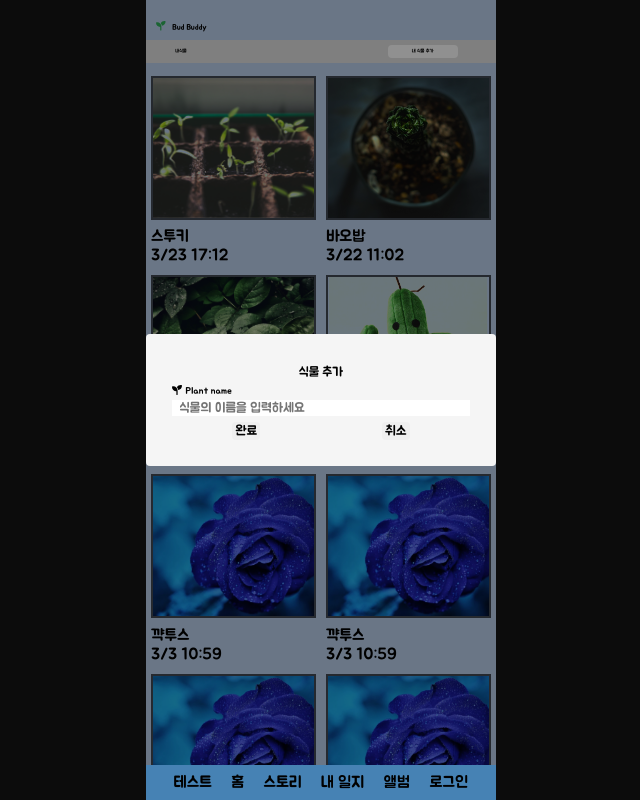
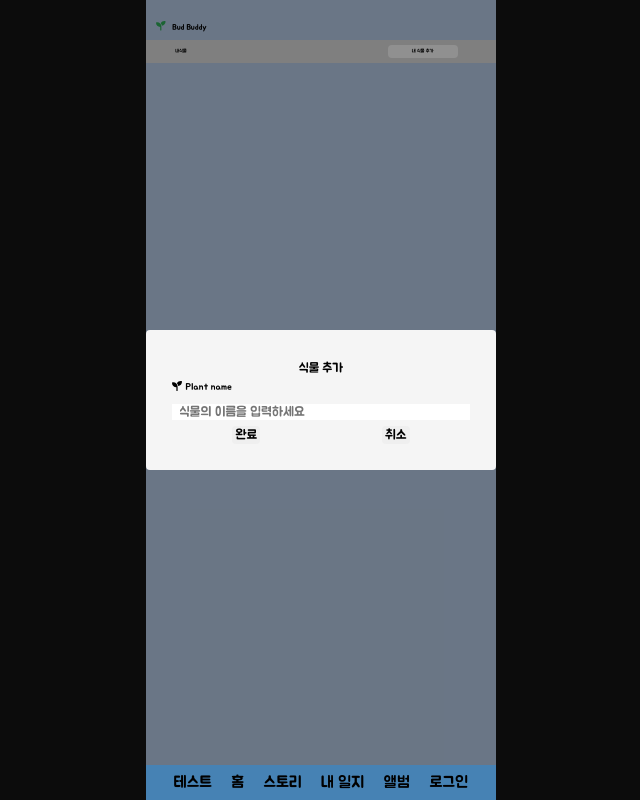
Before and after one commit to codestates/budbuddy, a React (Create React App) app in the folder client/: page /daily in a window 1280 px wide. Both pictures are taken after a click on the button "내 식물 추가". Shown: the top 800 px of the page, without its empty margins (319-959 px from the left). Built offline with nearby package versions, Linux system fonts and the light colour scheme.

Commit message:
Feat : 식물 등록시 예외처리
이미 존재하는 식물명 and
유효하지 않은 식물명(특수문자/공백/완성되지않은 한글) 일 경우 예외처리함

```diff
--- a/client/src/App.js
+++ b/client/src/App.js
@@ -45,7 +45,7 @@ const App = () => {
             <Routes>
               <Route path="/" element={<Home />} />
               <Route path="/story" element={<Story />} />
-              <Route path="/daily" element={<Daily />} />
+              <Route path="/daily" element={<Daily login={login} />} />
               <Route path="/album" element={<Album />} />
               <Route path="/signup" element={<Signup />} />
               {login ? <Route path="/mypage" element={<Mypage />} /> : <Route path="/login" element={<Login setLogin={setLogin} />} />}
--- a/client/src/components/PlantAddDialog.js
+++ b/client/src/components/PlantAddDialog.js
@@ -2,7 +2,7 @@ import React, { useRef, useEffect } from "react";
 import styled from "styled-components";
 import { FontAwesomeIcon } from "@fortawesome/react-fontawesome";
 import { faSeedling } from "@fortawesome/free-solid-svg-icons";
-
+import { validNickName } from "../modules/validation";
 const Layout = styled.div`
   display: flex;
   flex-direction: column;
@@ -119,10 +119,19 @@ const FormLayout = styled.form`
     color: snow;
     background-color: IndianRed;
   }
+
+  .chNick {
+    font-size: 3px;
+    padding: 4px;
+  }
+  > .invalid {
+    color: ${(props) => props.theme.textWaringColor};
+  }
 `;
 
 //closeFn requied이기 때문에 디폴트 값을 안넣음
 const PlantAddDialog = ({ open = false, closeFn, apiFn = "" }) => {
+  const checkNick = useRef(null);
   const popRef = useRef(null);
   const backRef = useRef(null);
 
@@ -136,15 +145,54 @@ const PlantAddDialog = ({ open = false, closeFn, apiFn = "" }) => {
   function resisterBud(e) {
     e.preventDefault();
     if (typeof apiFn === "function") {
-      console.log(e.target.budname.value);
-      apiFn();
+      const isValid = validNickName(e.target.budname.value);
+      console.log("valid nickname:::", e.target.budname.value, isValid);
+      if (isValid) {
+        apiFn(e.target.budname.value);
+        ClosePopup();
+      }
     }
-    ClosePopup();
   }
 
   function ClosePopup() {
     closeFn(false);
     popRef.current.className = "popup";
+  }
+
+  function onFocus(e) {
+    const name = e.target.name;
+    if (e.target.value !== "") return;
+    if (name === "budname") {
+      checkNick.current.className = "chNick ch";
+      return (checkNick.current.textContent = "완성된 한글 및 영문,숫자만 사용가능하며\n 1~14글자 사이여야합니다");
+    }
+  }
+
+  function onChange(e) {
+    const name = e.target.name;
+    if (e.target.value === "") {
+      onFocus(e);
+      return;
+    }
+    if (name === "budname") {
+      const isValid = validNickName(e.target.value);
+      if (!isValid) {
+        checkNick.current.textContent = "유효하지 않은 닉네임입니다";
+        checkNick.current.className = "chNick ch invalid";
+      } else {
+        checkNick.current.textContent = "";
+        checkNick.current.className = "chNick ch";
+      }
+    }
+  }
+
+  function onBlur(e) {
+    if (e.target.value !== "") {
+      return;
+    }
+
+    checkNick.current.textContent = "";
+    checkNick.current.className = "chNick ch";
   }
 
   return (
@@ -157,7 +205,8 @@ const PlantAddDialog = ({ open = false, closeFn, apiFn = "" }) => {
               <FontAwesomeIcon className="icon" icon={faSeedling} />
               <div className="text">Plant name</div>
             </div>
-            <input className="input-bud trans" placeholder="식물의 이름을 입력하세요" name="budname" />
+            <div ref={checkNick} className="chNick ch"></div>
+            <input className="input-bud trans" placeholder="식물의 이름을 입력하세요" name="budname" onFocus={onFocus} onChange={onChange} onBlur={onBlur} />
             <div className="btn-wrapper trans">
               <button className="open btn trans" type="submit">
                 완료
--- a/client/src/modules/validation.js
+++ b/client/src/modules/validation.js
@@ -18,10 +18,10 @@ export function validPassword(password) {
   const regExp = /^[A-Za-z0-9\W]{6,16}$/g;
   return regExp.test(password);
 }
-//첫글자는 영문이며 숫자 사용가능하지만\n 특수문자 및 한글 사용 불가입니다
+//완성된 한글 영문 숫자만 사용 가능하며 1~14글자 사이여야합니다
 export function validNickName(nickname) {
   nickname = removeSpace(nickname);
-  const regExp = /^[A-Za-z][^\W\s]{1,}[a-zA-Z0-9]*$/g;
+  const regExp = /^[가-힣a-zA-Z0-9]{1,14}$/gm;
   return regExp.test(nickname);
 }
 
--- a/client/src/pages/Daily.js
+++ b/client/src/pages/Daily.js
@@ -1,10 +1,12 @@
-import React, { useState } from "react";
+import React, { useState, useEffect } from "react";
 import styled from "styled-components";
 import { budDummy } from "../utils/dummy";
 import Logo from "../components/Logo";
 import TabBtnOne from "../components/TabBtnOne";
 import Bud from "../components/Bud";
 import PlantAddDialog from "../components/PlantAddDialog";
+import axios from "axios";
+import { makeModal } from "../utils/errExeption";
 
 const Layout = styled.div`
   .logo {
@@ -24,28 +26,89 @@ const BudLayout = styled.div`
 
   padding-top: 0.5rem;
   padding-bottom: 2rem;
+
+  .notice-pos {
+    display: flex;
+    flex-direction: column;
+    position: absolute;
+    top: 50%;
+    left: 50%;
+    transform: translate(-50%, -50%);
+  }
+  .notice {
+    font-size: 0.9rem;
+    color: DimGrey;
+  }
 `;
 
 //식물 추가 탭
-const Daily = () => {
+const Daily = ({ login }) => {
   const [isDialog, setDialog] = useState(false);
+  const [plants, setPlants] = useState([]);
+  const [modalCode, setModalCode] = useState(0);
+
+  useEffect(() => {
+    console.log("리스트 호출 시점");
+
+    async function getPlantsList() {
+      try {
+        const resData = await axios.get(process.env.REACT_APP_API_URL + "/plants");
+        console.log("성공적으로 불러온 애칭 식물 리스트::", resData.data.data);
+      } catch (err) {
+        setModalCode();
+        console.log(err);
+      }
+    }
+
+    if (login) {
+      getPlantsList();
+    }
+  }, [login]);
 
   function openDialog() {
     setDialog(true);
   }
 
-  function registerBud() {
-    console.log("API 호출 코드 작성란");
+  async function registerBud(budName) {
+    //post /plants name
+    //식물 이름 유효성 검사
+    //
+    try {
+      const payload = {
+        name: budName,
+      };
+      const resData = await axios.post(process.env.REACT_APP_API_URL + "/plants", payload);
+      console.log(resData);
+    } catch (err) {
+      //alreadyExistsBudName
+      setModalCode("alreadyExistsBudName");
+      console.log(err);
+    }
+
+    console.log("내 식물 추가시 API 호출 코드 작성란", budName);
   }
 
   return (
-    <Layout>
+    <Layout
+      onClick={() => {
+        setModalCode("");
+      }}>
+      {makeModal(modalCode)}
       <Logo className="logo" />
       <TabBtnOne className="TabBtnOne" tabName="내식물" btnName="내 식물 추가" fn={openDialog} />
       <BudLayout>
-        {budDummy.map((v, i) => {
+        {plants.length === 0 ? (
+          <div className="notice-pos">
+            <div className="notice">등록된 식물이 없습니다</div>
+          </div>
+        ) : (
+          plants.map((v, i) => {
+            return <Bud key={v.id} src={v.src || "Dummy/diary_4.PNG"} budName={v.name} date={v.created_at} />;
+          })
+        )}
+        {/* {budDummy.map((v, i) => {
           return <Bud key={i} src={v.src} budName={v.budName} date={v.date} />;
-        })}
+        })} */}
       </BudLayout>
       {isDialog ? <PlantAddDialog open={isDialog} closeFn={setDialog} apiFn={registerBud} /> : null}
     </Layout>
--- a/client/src/pages/Signup.js
+++ b/client/src/pages/Signup.js
@@ -159,10 +159,10 @@ const Signup = () => {
       }
       case "inputPass":
         checkPass.current.className = "chPass ch";
-        return (checkPass.current.textContent = "영문, 특수문자, 숫자 사용가능하며\n 총6~16글자 사이여야합니다");
+        return (checkPass.current.textContent = "영문, 특수문자, 숫자 사용가능하며\n 6~16글자 사이여야합니다");
       case "inputNick":
         checkNick.current.className = "chNick ch";
-        return (checkNick.current.textContent = "첫글자는 영문이며 숫자 사용가능하지만\n 특수문자,한글 및 공백은 사용 불가입니다.");
+        return (checkNick.current.textContent = "완성된 한글 및 영문,숫자만 사용가능하며\n 1~14글자 사이여야합니다");
       default:
         return;
     }
--- a/client/src/utils/errExeption.js
+++ b/client/src/utils/errExeption.js
@@ -47,6 +47,9 @@ export function makeModal(modalCode = 0) {
     plantCycleReplaced() {
       return <ShadowModal text={`정상적으로 교체되었습니다.`} />;
     },
+    alreadyExistsBudName() {
+      return <ShadowModal text={`이미 존재하는 식물명입니다.`} />;
+    },
   };
   if (!tasks[modalCode]) {
     // console.log(`예외처리하지 않는 모달코드(${modalCode})입니다:`);
```
Also changed, not shown: 1 other file (tests, documents, lock files or other folders).
